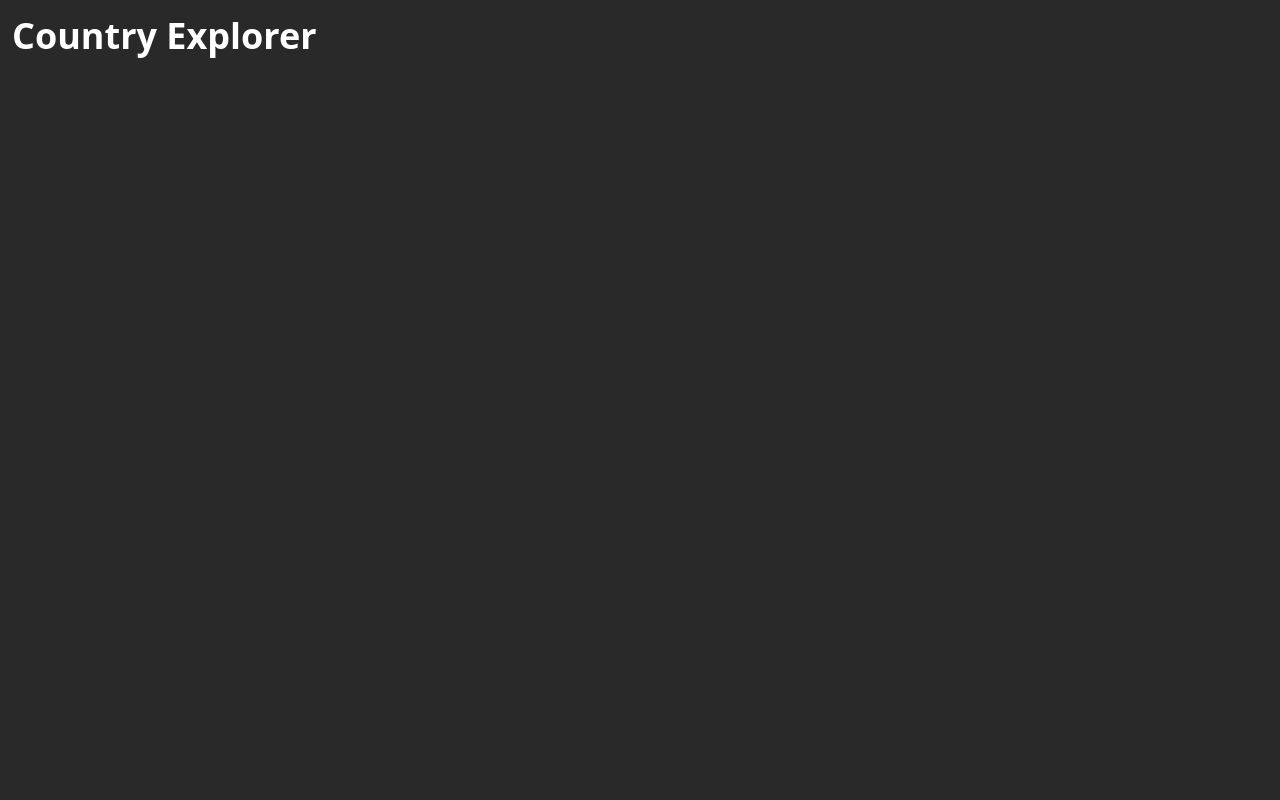
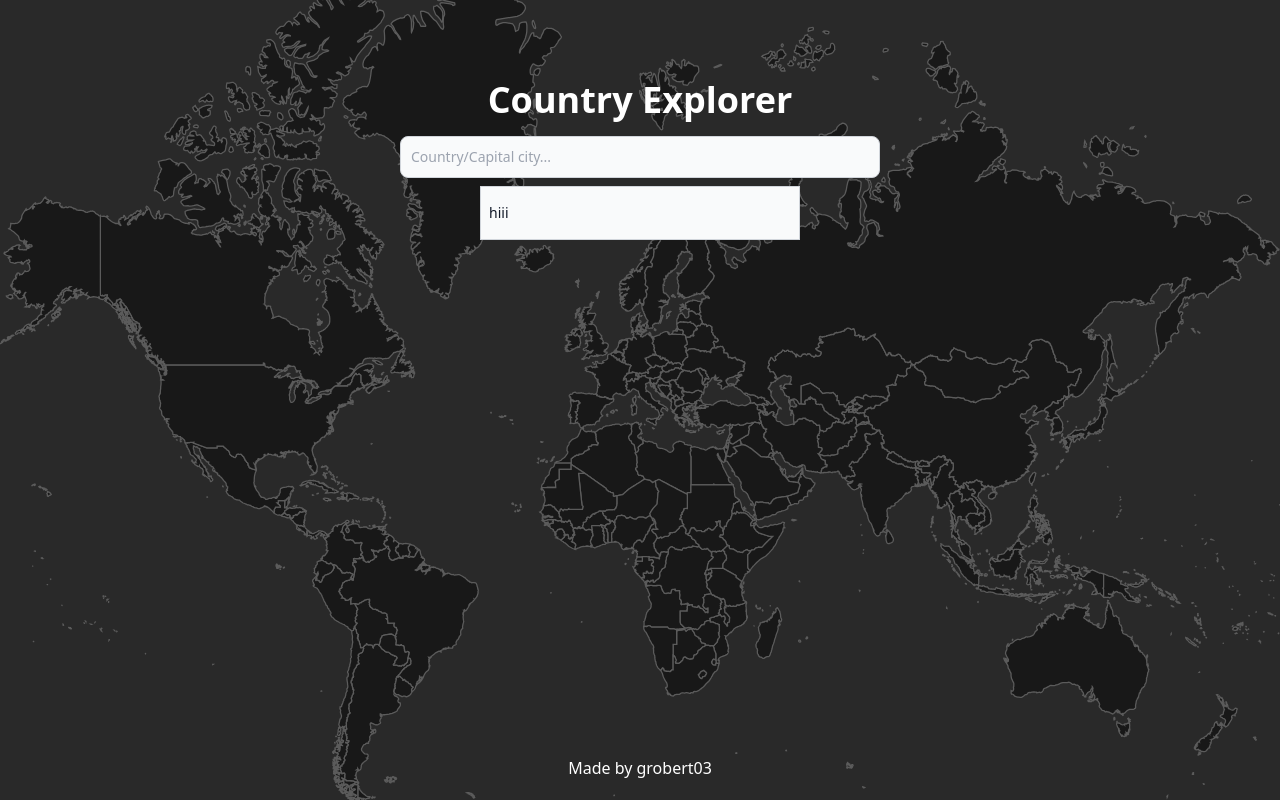
Before and after one commit to grobert03/Country-Explorer, a React (Vite) app: page / in a window 1280 px wide. Built offline with nearby package versions, Linux system fonts and the light colour scheme.

Commit message:
Frontend more or less finished

```diff
--- a/index.html
+++ b/index.html
@@ -4,7 +4,6 @@
     <meta charset="UTF-8" />
     <link rel="icon" type="image/svg+xml" href="/src/assets/web.svg" />
     <meta name="viewport" content="width=device-width, initial-scale=1.0" />
-    <link href="/src/output.css" rel="stylesheet">
     <title>Country Explorer</title>
   </head>
   <body class="bg-darkbg">
--- a/src/App.jsx
+++ b/src/App.jsx
@@ -1,10 +1,16 @@
 import Header from "./components/Header";
+import Footer from "./components/Footer";
+import Search from "./components/Search";
 const App = () => {
   return (
-    <div className="">
-      <Header/>
+    <div className="bg-fixed pt-20 bg-center bg-cover  bg-[url('/src/assets/world.svg')] h-screen">
+      <div className="">
+        <Header />
+        <Search />
+      </div>
+      <Footer />
     </div>
-  )
-}
+  );
+};
 
 export default App;
--- /dev/null
+++ b/src/components/Footer.jsx
@@ -0,0 +1,9 @@
+const Footer = () => {
+  return (
+    <div className="py-5 fixed bottom-0 text-white w-full text-center">
+      <span className="mx-auto w-full">Made by grobert03</span>
+    </div>
+  )
+}
+
+export default Footer;
--- a/src/components/Header.jsx
+++ b/src/components/Header.jsx
@@ -1,6 +1,6 @@
 const Header = () => {
   return (
-    <div className="py-4 px-3">
+    <div className="text-center">
       <h2 className="font-bold text-4xl text-white">Country Explorer</h2>
     </div>
   )
--- /dev/null
+++ b/src/components/Search.jsx
@@ -0,0 +1,22 @@
+import Suggestion from "./Suggestion";
+
+const Search = () => {
+  return (
+    <div className="flex flex-col items-center justify-between">
+      <div className="mt-4 w-full lg:w-3/4 flex align-center justify-center">
+        <input
+          type="text"
+          className="bg-gray-50 border border-gray-300 text-gray-900 text-sm rounded-lg focus:ring-purple-500 focus:border-purple-500 block w-1/2 p-2.5 dark:bg-gray-700 dark:border-gray-600 dark:placeholder-gray-400 dark:text-white dark:focus:ring-purple-500 dark:focus:border-purple-500 outline-none"
+          placeholder="Country/Capital city..."
+          required
+        />
+      </div>
+      <div className="mt-2 w-1/2 max-h-80 overflow-scroll lg:w-1/4 flex flex-col flex-1  justify-center">
+        <Suggestion content="hiii"/>
+
+      </div>
+    </div>
+  );
+};
+
+export default Search;
--- /dev/null
+++ b/src/components/Suggestion.jsx
@@ -0,0 +1,9 @@
+const Suggestion = ({content}) => {
+  return (
+    <div className="bg-gray-50 border border-gray-300 text-gray-900 text-sm py-4 px-2 cursor-pointer hover:bg-gray-600 dark:bg-gray-700 dark:border-gray-600 dark:placeholder-gray-400 dark:text-white">
+      {content}
+    </div>
+  );
+};
+
+export default Suggestion;
```
Also changed, not shown: src/assets/world.svg (added).
